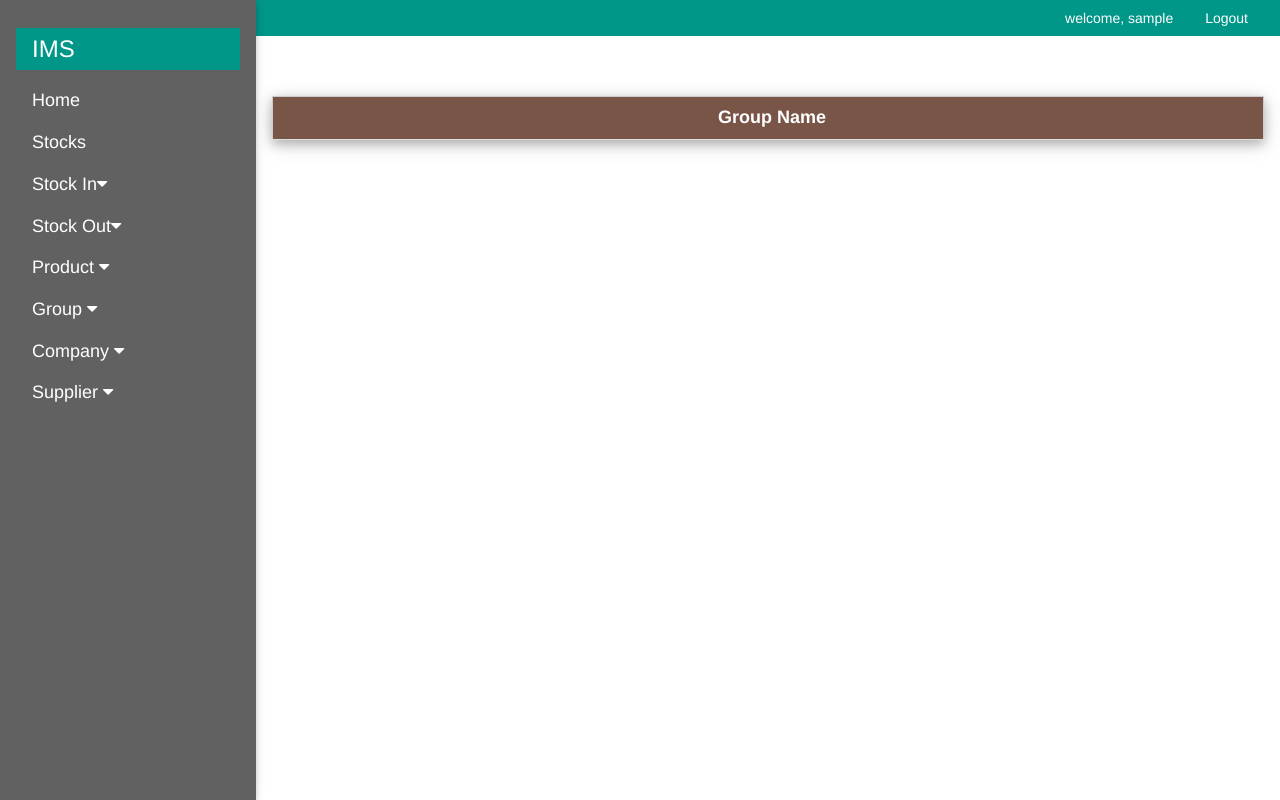
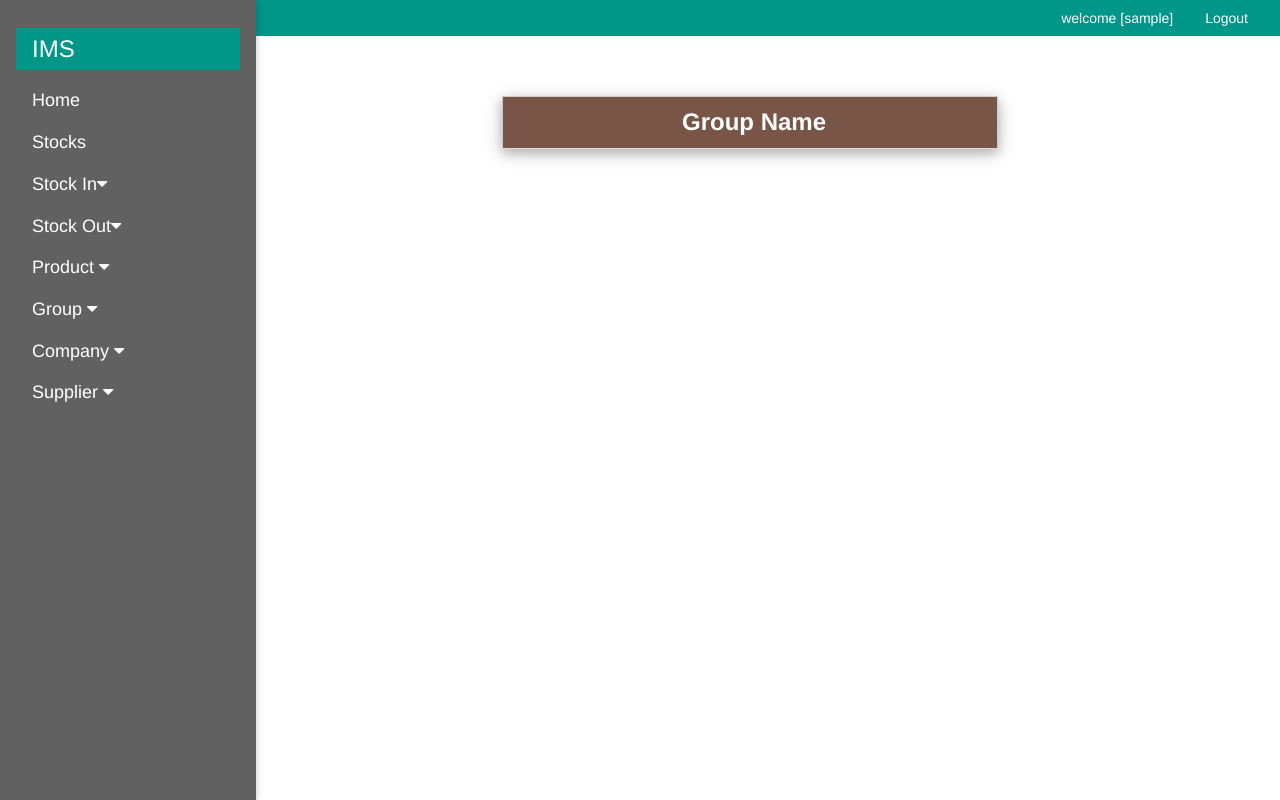
Before and after one commit to FarhadurFahim/ims, a Django app: page /group_list/ in a window 1280 px wide. Run offline with Django 3.2, Linux system fonts and the light colour scheme; the visitor is signed in with stand-in values (Sample User, id 1); data that the repository does not hold is empty; some libraries are stand-ins or nearby versions; some web fonts are replaced.

Commit message:
Update some UI

```diff
--- a/ims_app/templates/add_company.html
+++ b/ims_app/templates/add_company.html
@@ -10,6 +10,6 @@
         </div><br>
         {{ form | crispy }}
         {% csrf_token %}
-        <input type="submit" id="submit-btn" value="SUBMIT" style="font-size: large" class="w3-button w3-xlarge w3-blue-grey w3-round-large w3-border w3-block">
+        <input type="submit" id="submit-btn" value="SUBMIT" style="font-size: large" class="w3-button w3-xlarge w3-blue-grey w3-round-xlarge w3-border w3-block">
     </form>
 {% endblock %}
--- a/ims_app/templates/add_group.html
+++ b/ims_app/templates/add_group.html
@@ -10,6 +10,6 @@
         </div><br>
         {{ form | crispy }}
         {% csrf_token %}
-        <input type="submit" id="submit-btn" value="SUBMIT" style="font-size: large" class="w3-button w3-xlarge w3-blue-grey w3-round-large w3-border w3-block">
+        <input type="submit" id="submit-btn" value="SUBMIT" style="font-size: large" class="w3-button w3-xlarge w3-blue-grey w3-round-xlarge w3-border w3-block">
     </form>
 {% endblock %}
--- a/ims_app/templates/add_product.html
+++ b/ims_app/templates/add_product.html
@@ -15,7 +15,7 @@
         </ul>
         {% endif %}
         {{ form | crispy }}
-        <input type="submit" id="submit-btn" value="SUBMIT" style="font-size: large" class="w3-button w3-xlarge w3-blue-grey w3-round-large w3-border w3-block">
+        <input type="submit" id="submit-btn" value="SUBMIT" style="font-size: large" class="w3-button w3-xlarge w3-blue-grey w3-round-xlarge w3-border w3-block">
         {% csrf_token %}
     </form>
 {% endblock %}
--- a/ims_app/templates/add_supplier.html
+++ b/ims_app/templates/add_supplier.html
@@ -10,6 +10,6 @@
         </div><br>
         {{ form | crispy }}
         {% csrf_token %}
-        <input type="submit" id="submit-btn" value="SUBMIT" style="font-size: large" class="w3-button w3-xlarge w3-blue-grey w3-round-large w3-border w3-block">
+        <input type="submit" id="submit-btn" value="SUBMIT" style="font-size: large" class="w3-button w3-xlarge w3-blue-grey w3-round-xlarge w3-border w3-block">
     </form>
 {% endblock %}
--- a/ims_app/templates/base.html
+++ b/ims_app/templates/base.html
@@ -7,6 +7,7 @@
     <link rel="stylesheet" type="text/css" href="{% static 'w3css.css' %}">
     <link rel="stylesheet" type="text/css" href="{% static 'ims-app.css' %}">
 	<link rel="stylesheet" type="text/css" href="http://cdnjs.cloudflare.com/ajax/libs/font-awesome/4.3.0/css/font-awesome.min.css">
+    <link rel="stylesheet" href="{% static 'font-awesome.min.css' %}">
     <link rel="stylesheet" href="{% static 'bootstrap.min.css' %}">
 </head>
 <body>
@@ -79,7 +80,7 @@
         <div class="w3-container w3-teal" id="main-header">
             {% if user.is_authenticated %}
                 <a href="/logout/" class="w3-right w3-bar-item w3-button">Logout</a>
-                <a href="#" class="w3-right w3-bar-item w3-button">welcome, {{ user }}</a>
+                <a href="#" class="w3-right w3-bar-item w3-button">welcome [{{ user }}]</a>
             {% else %}
                 <a href="/login/" class="w3-right w3-bar-item w3-button">Login</a>
             {% endif %}
--- a/ims_app/templates/company_list.html
+++ b/ims_app/templates/company_list.html
@@ -3,8 +3,8 @@
 {% block title %}company list{% endblock %}
 
 {% block content %}
-    <table class="w3-table-all w3-hoverable w3-centered w3-card-4">
-        <tr class="w3-brown w3-large">
+    <table class="w3-table-all w3-hoverable w3-centered w3-card-4" style="width: 50%; margin-left: 230px">
+        <tr class="w3-brown w3-xlarge">
             <th>Comapany Name</th>
         </tr>
         {% for items in lists %}
--- a/ims_app/templates/group_list.html
+++ b/ims_app/templates/group_list.html
@@ -4,8 +4,8 @@
 
 {% block content %}
 
-    <table class="w3-table-all w3-hoverable w3-centered w3-card-4">
-        <tr class="w3-brown w3-large">
+    <table class="w3-table-all w3-hoverable w3-centered w3-card-4" style="width: 50%; margin-left: 230px">
+        <tr class="w3-brown w3-xlarge">
             <th>Group Name</th>
         </tr>
         {% for items in lists %}
--- a/ims_app/templates/stock_in.html
+++ b/ims_app/templates/stock_in.html
@@ -18,6 +18,6 @@
         {{ form | crispy }}
 
         {% csrf_token %}
-        <input type="submit" id="submit-btn" value="SUBMIT" style="font-size: large" class="w3-button w3-xlarge w3-blue-grey w3-round-large w3-border w3-block">
+        <input type="submit" id="submit-btn" value="SUBMIT" style="font-size: large" class="w3-button w3-xlarge w3-blue-grey w3-round-xlarge w3-border w3-block">
     </form>
 {% endblock %}
--- a/ims_app/templates/stock_out.html
+++ b/ims_app/templates/stock_out.html
@@ -18,6 +18,6 @@
         {{ form | crispy }}
 
         {% csrf_token %}
-        <input type="submit" id="submit-btn" value="SUBMIT" style="font-size: large" class="w3-button w3-xlarge w3-blue-grey w3-round-large w3-border w3-block">
+        <input type="submit" id="submit-btn" value="SUBMIT" style="font-size: large" class="w3-button w3-xlarge w3-blue-grey w3-round-xlarge w3-border w3-block">
     </form>
 {% endblock %}
--- a/ims_app/templates/supplier_list.html
+++ b/ims_app/templates/supplier_list.html
@@ -8,12 +8,14 @@
             <th>Supplier Name</th>
             <th>Supplier Address</th>
             <th>Supplier Contact</th>
+            <th>Supplier Email</th>
         </tr>
         {% for items in lists %}
         <tr>
             <td>{{ items.supplier_name }}</td>
             <td>{{ items.supplier_address }}</td>
             <td>{{ items.supplier_contact }}</td>
+            <td>{{ items.supplier_email }}</td>
         </tr>
         {% endfor %}
     </table>
```
Also changed, not shown: ims_app/templates/login.html (+8 -1 lines), templates/admin/base_site.html (+6 -1 lines), ims_app/static/font-awesome.min.css.
